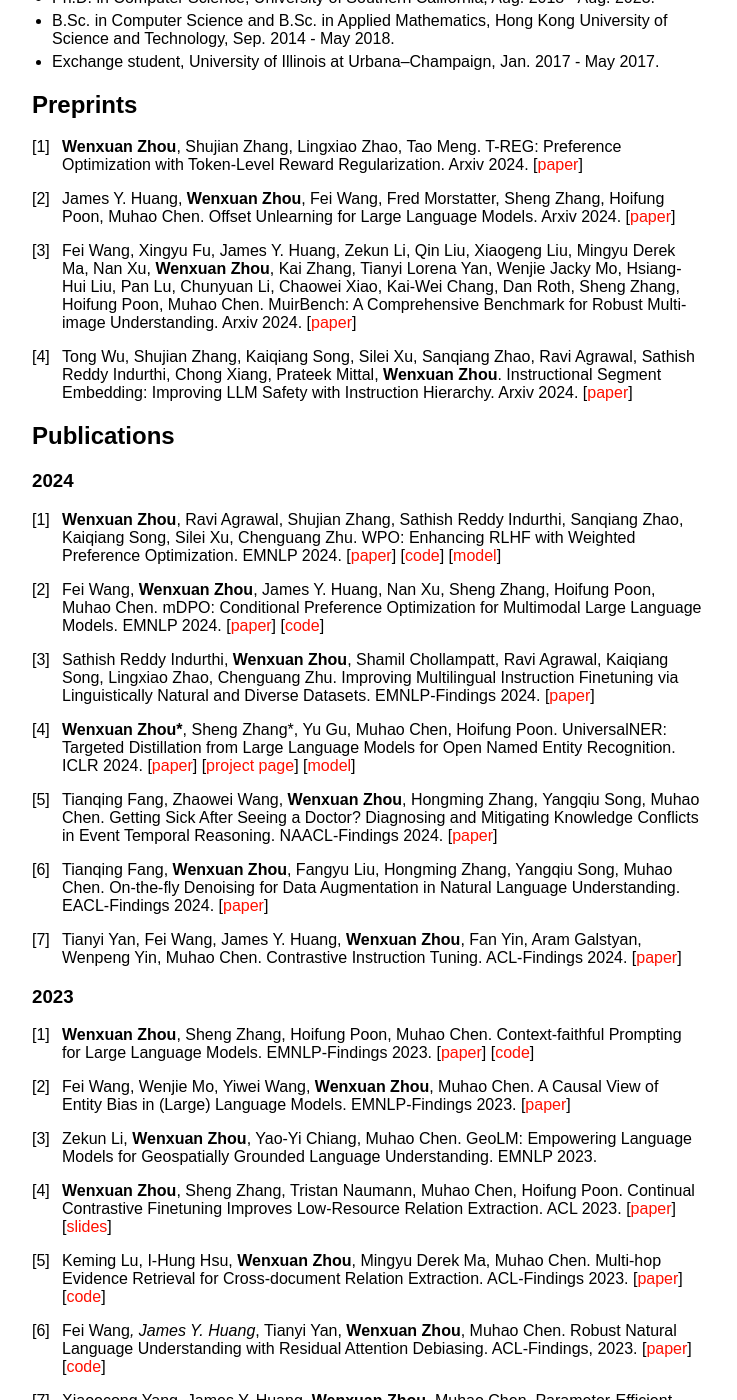
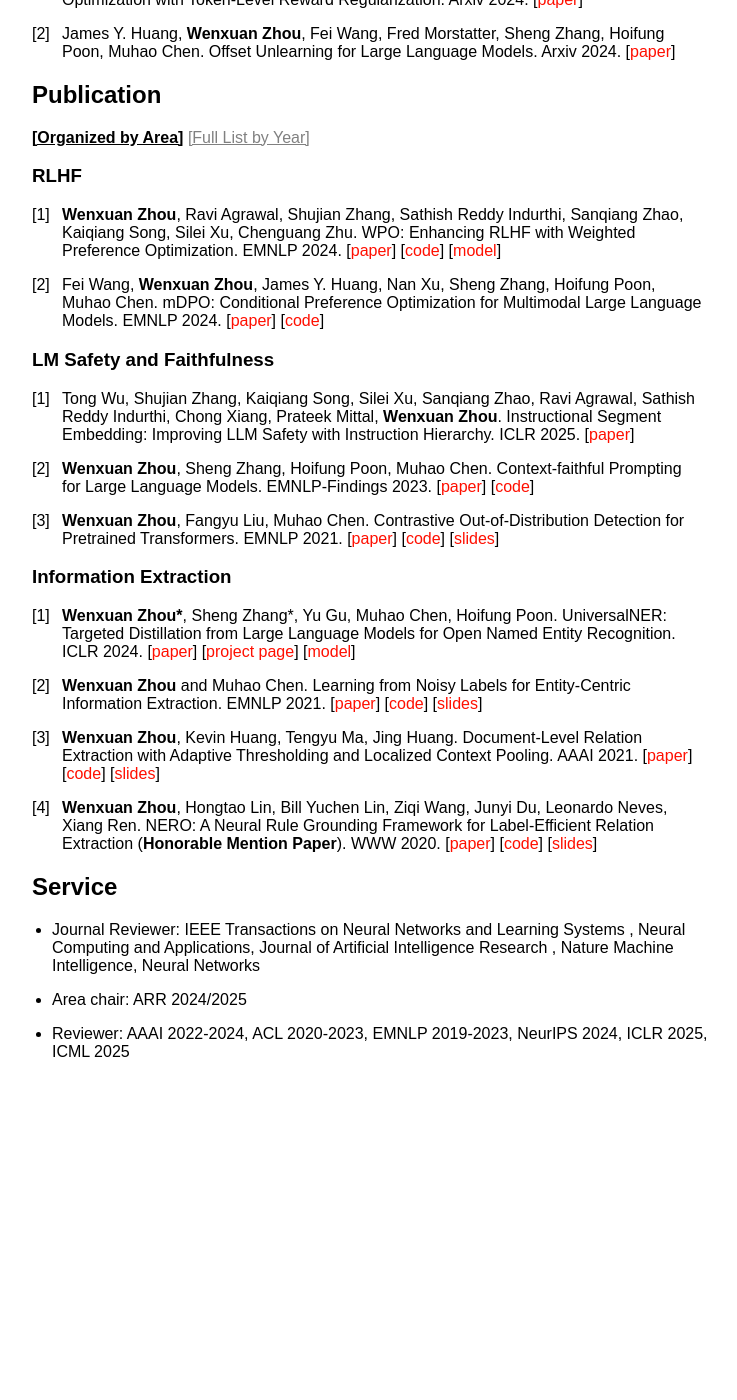
Before and after one commit to wzhouad/wzhouad.github.io, a Jekyll site: the page built from index.md, in a window 1280 px wide and 1400 px high, scrolled down 381 px. Shown: the whole window, without its empty margins (258-995 px from the left). Built offline with Jekyll 4.4.1, drawn with Linux system fonts in a browser that asks for light colours; our own code applies the rules of GitHub Pages for plain Markdown files; after the commit the page ends 1494 px from its top, so only the background shows below that; some of the changed text lies outside the part shown.

Commit message:
Update index.md

```diff
--- a/index.md
+++ b/index.md
@@ -2,18 +2,11 @@
 layout: default
 ---
 
-## About Me
-
 <img class="profile-picture" src="photo.jpg">
 
-I'm a Research Scientist at Zoom GenAI. I received my Ph.D. at the University of Southern California where I was supervised by [Prof. Muhao Chen](https://muhaochen.github.io/). My research interest lies in natural language processing and machine learning. In particular, I'm interested in post-training of large language models, especially in instruction tuning, preference modeling, and reinforcement learning from human feedback.
+I'm a research scientist at Zoom GenAI. My research focuses on natural language processing and machine learning, with a particular emphasis on the post-training of large language models. I am especially interested in instruction tuning, preference modeling, and reinforcement learning from human feedback. I earned my Ph.D. from the University of Southern California under the mentorship of [Prof. Muhao Chen](https://muhaochen.github.io/). Prior to that, I obtained my Bachelor's degree in Computer Science and Applied Mathematics from HKUST in 2014.
 
 Email: A [at] B, where A=wenxuan.zhou.usc and B is gmail.com
-
-## Education
-* Ph.D. in Computer Science, University of Southern California, Aug. 2018 - Aug. 2023.
-* B.Sc. in Computer Science and B.Sc. in Applied Mathematics, Hong Kong University of Science and Technology, Sep. 2014 - May 2018.
-* Exchange student, University of Illinois at Urbana–Champaign, Jan. 2017 - May 2017.
 
 
 ## Preprints
@@ -22,12 +15,22 @@
 
 1. James Y. Huang, **Wenxuan Zhou**, Fei Wang, Fred Morstatter, Sheng Zhang, Hoifung Poon, Muhao Chen. Offset Unlearning for Large Language Models. Arxiv 2024. \[[paper](https://arxiv.org/abs/2404.11045)\]
 
-1. Fei Wang, Xingyu Fu, James Y. Huang, Zekun Li, Qin Liu, Xiaogeng Liu, Mingyu Derek Ma, Nan Xu, **Wenxuan Zhou**, Kai Zhang, Tianyi Lorena Yan, Wenjie Jacky Mo, Hsiang-Hui Liu, Pan Lu, Chunyuan Li, Chaowei Xiao, Kai-Wei Chang, Dan Roth, Sheng Zhang, Hoifung Poon, Muhao Chen. MuirBench: A Comprehensive Benchmark for Robust Multi-image Understanding. Arxiv 2024. \[[paper](https://arxiv.org/abs/2406.09411)\]
 
-1. Tong Wu, Shujian Zhang, Kaiqiang Song, Silei Xu, Sanqiang Zhao, Ravi Agrawal, Sathish Reddy Indurthi, Chong Xiang, Prateek Mittal, **Wenxuan Zhou**. Instructional Segment Embedding: Improving LLM Safety with Instruction Hierarchy. Arxiv 2024. \[[paper](https://arxiv.org/abs/2410.09102)\]
+## Publication
 
+<p>
+  <span id="toggle-area" style="cursor: pointer; text-decoration: underline; font-weight: bold;" onclick="showPublications('area')">[Organized by Area]</span>
+  <span id="toggle-year" style="cursor: pointer; text-decoration: underline; font-weight: bold;" style="cursor: pointer; text-decoration: underline; color: gray;" onclick="showPublications('year')">[Full List by Year]</span>
+</p>
 
-## Publications
+<div id="publications-by-year" markdown="1" style="display: none;">
+
+### 2025
+
+1. Fei Wang, Xingyu Fu, James Y. Huang, Zekun Li, Qin Liu, Xiaogeng Liu, Mingyu Derek Ma, Nan Xu, **Wenxuan Zhou**, Kai Zhang, Tianyi Lorena Yan, Wenjie Jacky Mo, Hsiang-Hui Liu, Pan Lu, Chunyuan Li, Chaowei Xiao, Kai-Wei Chang, Dan Roth, Sheng Zhang, Hoifung Poon, Muhao Chen. MuirBench: A Comprehensive Benchmark for Robust Multi-image Understanding. ICLR 2025. \[[paper](https://arxiv.org/abs/2406.09411)\]
+
+1. Tong Wu, Shujian Zhang, Kaiqiang Song, Silei Xu, Sanqiang Zhao, Ravi Agrawal, Sathish Reddy Indurthi, Chong Xiang, Prateek Mittal, **Wenxuan Zhou**. Instructional Segment Embedding: Improving LLM Safety with Instruction Hierarchy. ICLR 2025. \[[paper](https://arxiv.org/abs/2410.09102)\]
+
 
 ### 2024
 
@@ -99,32 +102,59 @@
 
 1. Ziqian Zheng, **Wenxuan Zhou**, Xin Liu, Yangqiu Song. A Variational Approach to Weakly Supervised Document-Level Multi-Aspect Sentiment Classification. NAACL-HLT 2019. \[[paper](https://aclanthology.org/N19-1036/)\] \[[code](https://github.com/HKUST-KnowComp/VWS-DMSC)\]
 
+</div>
 
-## Work Experience
-* Research Intern, Microsoft Research, Redmond. May 2022 - Aug 2022. (with [Sheng Zhang](https://sheng-z.github.io/), [Tristan Naumann](https://www.microsoft.com/en-us/research/people/tristan/), and [Hoifung Poon](https://www.microsoft.com/en-us/research/people/hoifung/))
-* Applied Scientist Intern, Amazon, Seattle. May 2021 - Aug 2021. (with [Kevin Small](http://www.kevinsmall.org/) and [Qiang Ning](https://www.qiangning.info/))
-* Research Intern, JD AI Research, Mountain View. May 2020 - Aug 2020. (with [Jing Huang](https://sites.google.com/view/drjinghuang))
-* Research Intern, Bytedance AI Lab, Beijing. May 2019 - Aug 2019. (with Hang Li)
-* Research Intern, HKUST, Hong Kong. July 2017 - Feb. 2018. (with [Yangqiu Song](https://www.cse.ust.hk/~yqsong/))
+<div id="publications-by-area" markdown="1">
+
+### RLHF
+
+1. **Wenxuan Zhou**, Ravi Agrawal, Shujian Zhang, Sathish Reddy Indurthi, Sanqiang Zhao, Kaiqiang Song, Silei Xu, Chenguang Zhu. WPO: Enhancing RLHF with Weighted Preference Optimization. EMNLP 2024. \[[paper](https://arxiv.org/abs/2406.11827)\] \[[code](https://github.com/wzhouad/WPO)\] \[[model](https://huggingface.co/collections/wzhouad/wpo-66a04e4f552c0be180da2931)\]
+
+1. Fei Wang, **Wenxuan Zhou**, James Y. Huang, Nan Xu, Sheng Zhang, Hoifung Poon, Muhao Chen. mDPO: Conditional Preference Optimization for Multimodal Large Language Models. EMNLP 2024. \[[paper](https://arxiv.org/abs/2406.11839)\] \[[code](https://github.com/luka-group/mDPO)\]
 
 
-## Academic Services
-* Area chair: <br>
-2024: ARR<br>
-* PC member:<br>
-2025: ICLR<br>
-2024: AAAI, ARR, NeurIPS, Repl4NLP<br>
-2023: AAAI, ACL, ARR, EMNLP<br>
-2022: AAAI, ARR, NLPCC, DeepLo, AACL, EMNLP<br>
-2021: ACL, EMNLP, AAAI, NLPCC, ARR<br>
-2020: ACL, EMNLP, AAAI, AACL<br>
-2019: LLD, Repl4NLP, EMNLP, DeepLo<br>
+### LM Safety and Faithfulness
 
-* Journal reviewer: TNNLS, NCAA, JAIR<br>
+1. Tong Wu, Shujian Zhang, Kaiqiang Song, Silei Xu, Sanqiang Zhao, Ravi Agrawal, Sathish Reddy Indurthi, Chong Xiang, Prateek Mittal, **Wenxuan Zhou**. Instructional Segment Embedding: Improving LLM Safety with Instruction Hierarchy. ICLR 2025. \[[paper](https://arxiv.org/abs/2410.09102)\]
 
-* Secondary reviewer: WWW 2020<br>
+1. **Wenxuan Zhou**, Sheng Zhang, Hoifung Poon, Muhao Chen. Context-faithful Prompting for Large Language Models. EMNLP-Findings 2023. \[[paper](https://arxiv.org/abs/2303.11315)\] \[[code](https://github.com/wzhouad/context-faithful-llm)\]
 
-## Teaching Experience
-* Teaching Assistant, CSCI 570, Fall 2020 (Analysis of Algorithms)
-* Teaching Assistant, CSCI 570, Spring 2020 (Analysis of Algorithms)
+1. **Wenxuan Zhou**, Fangyu Liu, Muhao Chen. Contrastive Out-of-Distribution Detection for Pretrained Transformers. EMNLP 2021. \[[paper](https://aclanthology.org/2021.emnlp-main.84/)\] \[[code](https://github.com/wzhouad/Contra-OOD)\] \[[slides](slides/OOD_EMNLP21.pdf)\]
+
+
+### Information Extraction
+
+1. **Wenxuan Zhou\***, Sheng Zhang\*, Yu Gu, Muhao Chen, Hoifung Poon. UniversalNER: Targeted Distillation from Large Language Models for Open Named Entity Recognition. ICLR 2024. \[[paper](https://arxiv.org/abs/2308.03279)\] \[[project page](https://universal-ner.github.io/)\] \[[model](https://huggingface.co/Universal-NER)\]
+
+1. **Wenxuan Zhou** and Muhao Chen. Learning from Noisy Labels for Entity-Centric Information Extraction. EMNLP 2021. \[[paper](https://aclanthology.org/2021.emnlp-main.437/)\] \[[code](https://github.com/wzhouad/NLL-IE)\] \[[slides](slides/NLL_EMNLP21.pdf)\]
+
+1. **Wenxuan Zhou**, Kevin Huang, Tengyu Ma, Jing Huang. Document-Level Relation Extraction with Adaptive Thresholding and Localized Context Pooling. AAAI 2021. \[[paper](https://arxiv.org/abs/2010.11304)\] \[[code](https://github.com/wzhouad/ATLOP)\] \[[slides](slides/ATLOP_AAAI21.pdf)\]
+
+1. **Wenxuan Zhou**, Hongtao Lin, Bill Yuchen Lin, Ziqi Wang, Junyi Du, Leonardo Neves, Xiang Ren. NERO: A Neural Rule Grounding Framework for Label-Efficient Relation Extraction (**Honorable Mention Paper**). WWW 2020. \[[paper](https://arxiv.org/abs/1909.02177)\] \[[code](https://github.com/INK-USC/NERO)\] \[[slides](slides/NERO_WWW20.pdf)\]
+
+</div>
+
+<script>
+function showPublications(type) {
+  document.getElementById('publications-by-year').style.display = (type === 'year') ? 'block' : 'none';
+  document.getElementById('publications-by-area').style.display = (type === 'area') ? 'block' : 'none';
+
+  document.getElementById('toggle-year').style.fontWeight = (type === 'year') ? 'bold' : 'normal';
+  document.getElementById('toggle-year').style.color = (type === 'year') ? 'black' : 'gray';
+
+  document.getElementById('toggle-area').style.fontWeight = (type === 'area') ? 'bold' : 'normal';
+  document.getElementById('toggle-area').style.color = (type === 'area') ? 'black' : 'gray';
+}
+</script>
+
+## Service
+
+* Journal Reviewer: IEEE Transactions on Neural Networks and Learning Systems
+, Neural Computing and Applications, Journal of Artificial Intelligence Research
+, Nature Machine Intelligence, Neural Networks
+
+* Area chair: ARR 2024/2025
+
+* Reviewer: AAAI 2022-2024, ACL 2020-2023, EMNLP 2019-2023, NeurIPS 2024, ICLR 2025, ICML 2025
+
 <br/><br/>
```
Also changed, not shown: other parts of index.md (+1 -1 lines).
